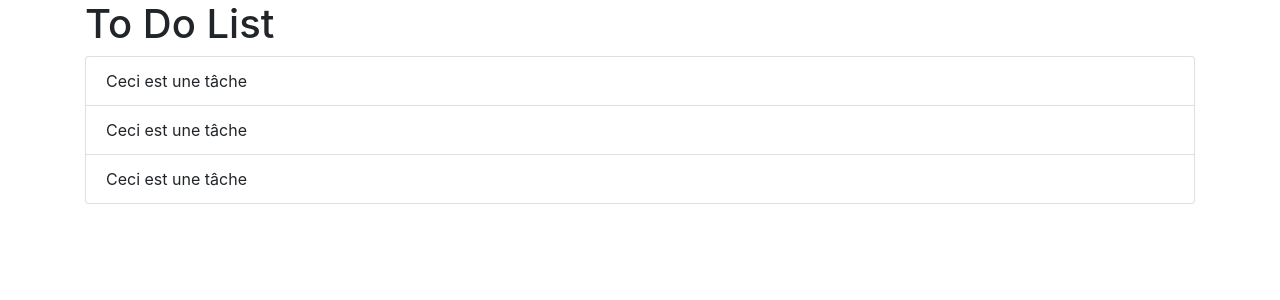
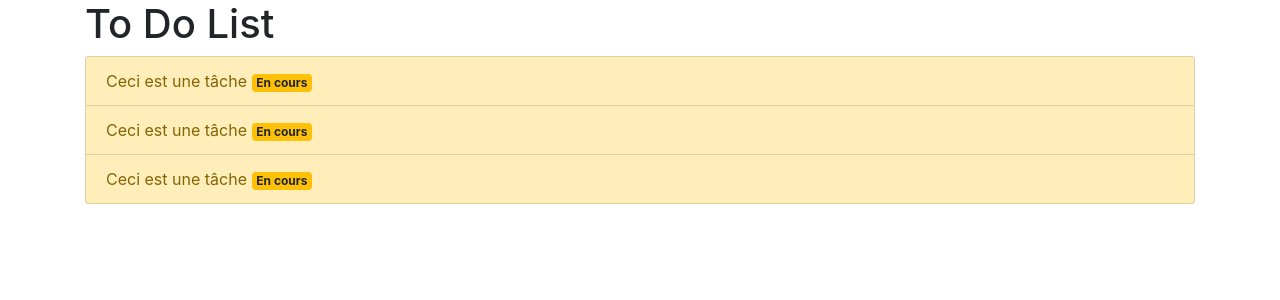
Before and after one commit to DavidLegrand/react-todolist, a React (Create React App) app in the folder todolist/: page / in a window 1280 px wide. Shown: the top 300 px of the page. Built offline with nearby package versions, Linux system fonts and the light colour scheme.

Commit message:
Added the task model

```diff
--- a/todolist/src/components/Task.js
+++ b/todolist/src/components/Task.js
@@ -1,9 +1,17 @@
 import React from 'react'
-import { ListGroupItem } from 'react-bootstrap'
+import { Badge, ListGroupItem } from 'react-bootstrap'
+import TaskModel from '../models/task'
 
 const Task = () => {
+  const task = new TaskModel(1, "Ceci est une tâche")
+
+  const getCompleted = () => task.completed ? "Terminée" : "En cours"
+  const getColor = () => task.completed ? "success" : "warning"
+
   return (
-    <ListGroupItem>Ceci est une tâche</ListGroupItem>
+    <ListGroupItem variant={getColor()}>
+      {task.title} <Badge variant={getColor()}>{getCompleted()}</Badge>
+    </ListGroupItem>
   )
 }
 
--- /dev/null
+++ b/todolist/src/models/task.js
@@ -0,0 +1,5 @@
+export default class TaskModel {
+  constructor(id, title, completed = false, userId = null) {
+    this.id = id; this.title = title; this.completed = completed; this.userId = userId
+  }
+}
```
